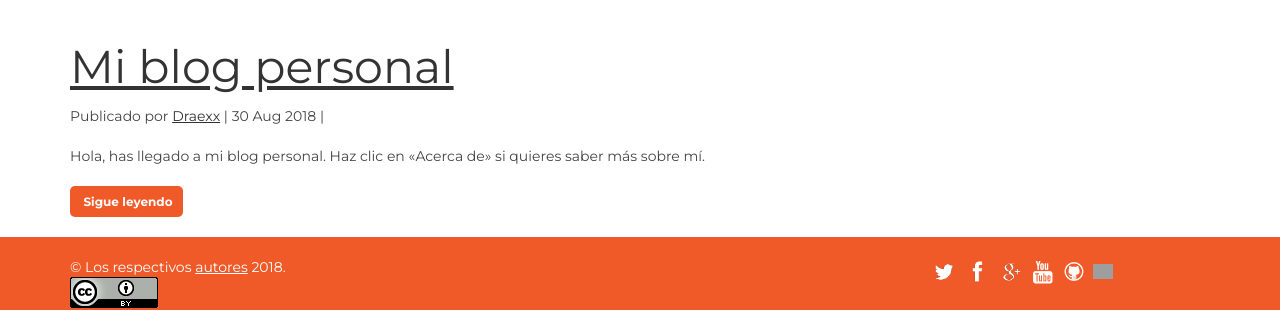
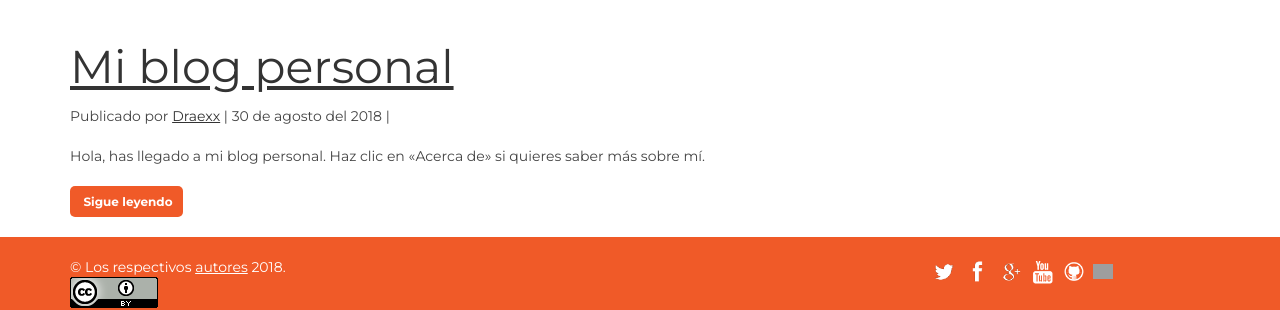
Before and after one commit to HackLab-Sucre/hacklab-sucre.github.io, a Jekyll site: the page built from recetas/index.html, in a window 1280 px wide. Shown: the part 369-679 px from the top of the page. Built offline with Jekyll 4.4.1, drawn with Linux system fonts in a browser that asks for light colours.

Commit message:
Update index.html

```diff
--- a/recetas/index.html
+++ b/recetas/index.html
@@ -2,17 +2,21 @@
 layout: default
 title: Recetas
 ---
-
+{% assign months = "enero|febrero|marzo|abril|mayo|junio|julio|agosto|septiembre|octubre|noviembre|diciembre" | split: "|" %}
 <div class="row">
     <div class="col-md-12">
         {% for category in site.categories %}
             {% assign cat = 'recetas'  %}
             {% if cat == category[0] %}
                 {% for post in category[1] %}
+                    {% assign m = post.date | date: "%-m" | minus: 1 %}
+                    {% assign day = post.date | date: "%d" %}
+                    {% assign month = months[m] %}
+                    {% assign year = post.date | date: "%Y" %}
                     <article class="post">
                        <h1><a href="{{ site.baseurl }}{{ post.url }}">{{ post.title }}</a></h1>
                        <p class="author">
-                            Publicado por <span class="author"><a href="{{ post.authorweb }}">{{ post.author }}</a></span> | <span class="date">{{ post.date | date_to_string }}</span> |
+                            Publicado por <span class="author"><a href="{{ post.authorweb }}">{{ post.author }}</a></span> | <span class="date">{{day}} de {{month}} del {{year}}</span> |
                        </p>
                        <div class="entry">
                             {{ post.excerpt }}
```
